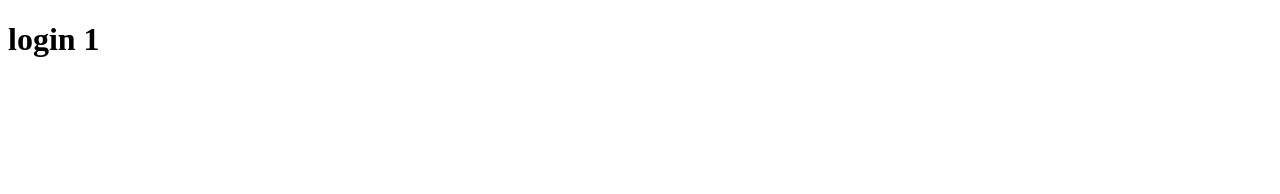
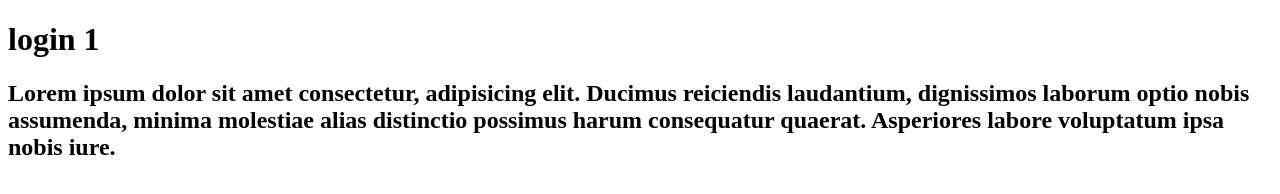
Before and after one commit to nuraisiyah/login-1, a plain HTML site: page index.html in a window 1280 px wide. Drawn offline with Linux system fonts and the light colour scheme.

Commit message:
tambah data

```diff
--- a/index.html
+++ b/index.html
@@ -7,5 +7,6 @@
 </head>
 <body>
     <h1 >login 1</h1>
+    <h2>Lorem ipsum dolor sit amet consectetur, adipisicing elit. Ducimus reiciendis laudantium, dignissimos laborum optio nobis assumenda, minima molestiae alias distinctio possimus harum consequatur quaerat. Asperiores labore voluptatum ipsa nobis iure.</h2>
 </body>
 </html>
```
